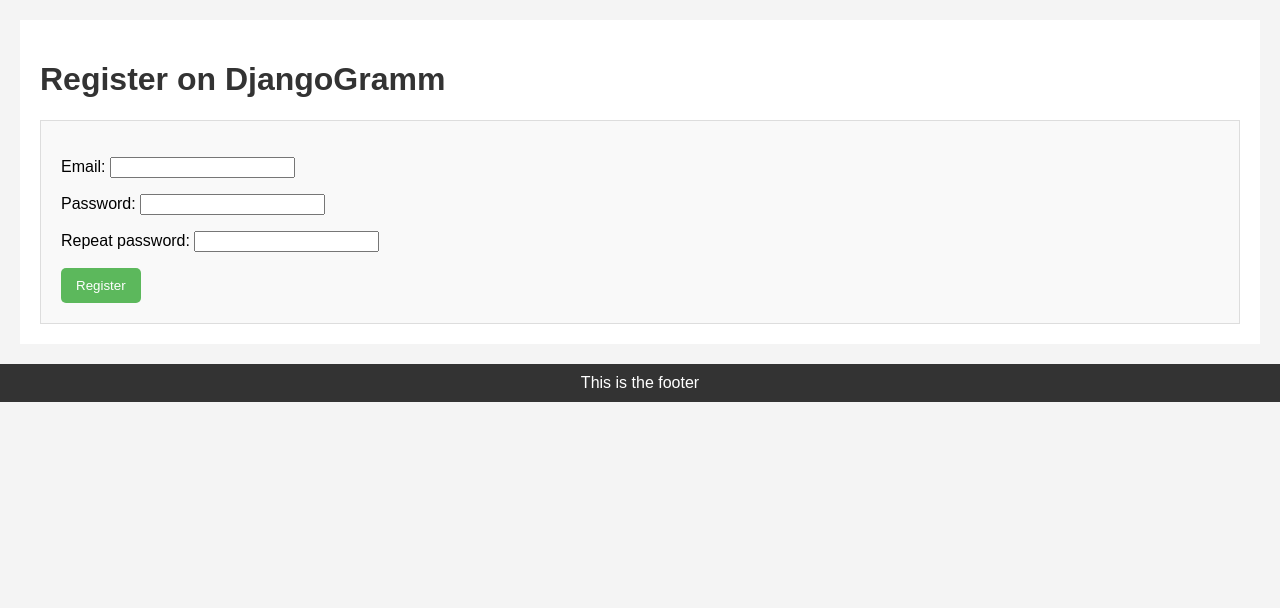
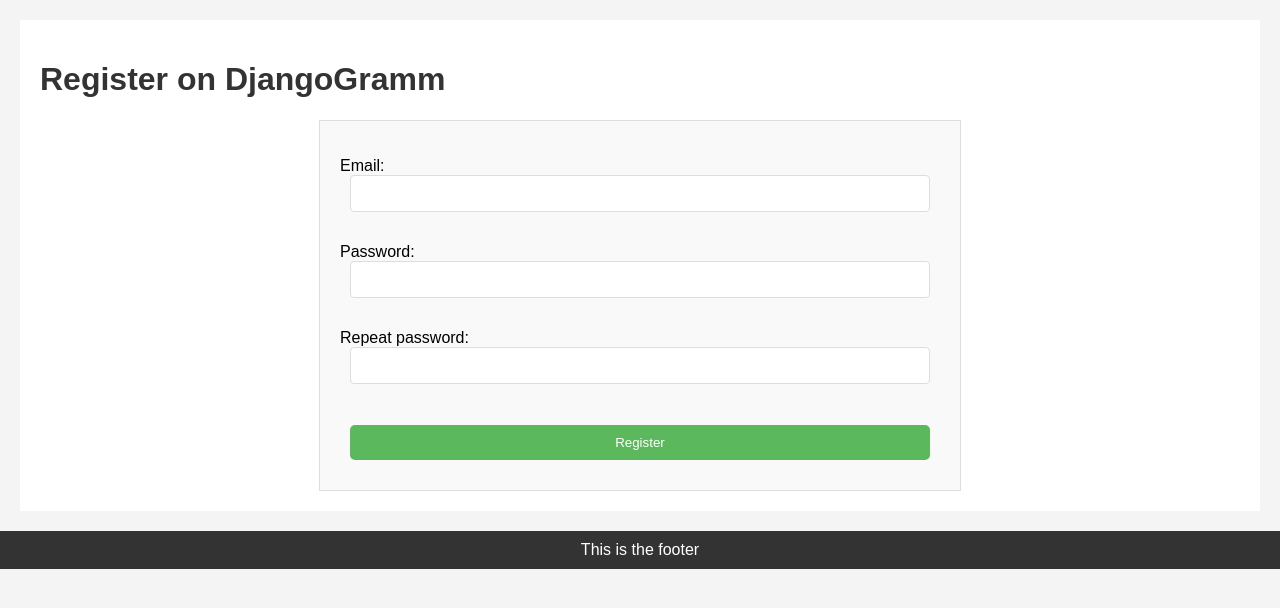
Before and after one commit to ypeskov/djangogramm, a Django app: page /registration/ in a window 1280 px wide. Shown: the part 40-648 px from the top of the page. Run offline with Django 5.2, Linux system fonts and the light colour scheme.

Commit message:
Update styles

```diff
--- a/djangogramm/static/css/styles.css
+++ b/djangogramm/static/css/styles.css
@@ -52,3 +52,37 @@ body {
 .error {
     color: red;
 }
+
+.registration-form {
+    max-width: 50%;
+    margin: auto;
+    padding: 20px;
+    background-color: #f9f9f9;
+    border: 1px solid #ddd;
+}
+
+.registration-form input[type="text"],
+.registration-form input[type="email"],
+.registration-form input[type="password"] {
+    width: calc(100% - 20px);
+    padding: 10px;
+    margin: 0 10px 15px 10px;
+    border: 1px solid #ddd;
+    border-radius: 4px;
+    box-sizing: border-box;
+}
+
+.registration-form .submit-button {
+    width: calc(100% - 20px);
+    padding: 10px;
+    margin: 10px;
+    background-color: #5cb85c;
+    color: white;
+    border: none;
+    border-radius: 5px;
+    cursor: pointer;
+}
+
+.registration-form .submit-button:hover {
+    background-color: #4cae4c;
+}
```
